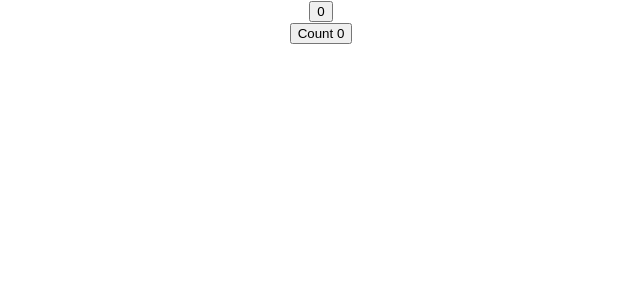
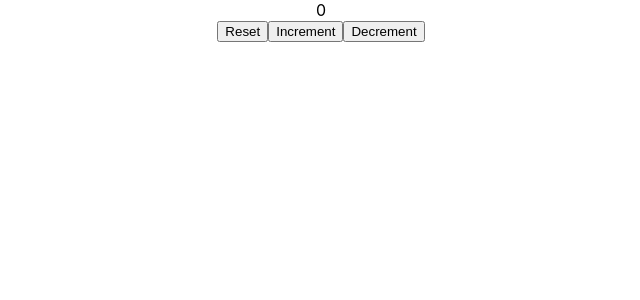
Before and after one commit to TheRakeshPurohit/reacthooks, a React (Create React App) app: page / in a window 1280 px wide. Shown: the top 300 px of the page, without its empty margins (319-959 px from the left). Built offline with nearby package versions, Linux system fonts and the light colour scheme.

Commit message:
useState with previous state

```diff
--- a/src/App.js
+++ b/src/App.js
@@ -1,12 +1,11 @@
 import React from 'react';
 import './App.css';
-import ClassCounter from './components/ClassCounter';
 import HookCounter from './components/HookCounter';
 
 function App() {
   return (
     <div className="App">
-      <ClassCounter />
+      {/* <ClassCounter /> */}
       <HookCounter />
     </div>
   );
--- a/src/components/HookCounter.js
+++ b/src/components/HookCounter.js
@@ -2,10 +2,16 @@ import React, {useState} from 'react'
 
 function HookCounter() {
 
-    const [state, setstate] = useState(0)
+    const initCount = 0
+    const [state, setstate] = useState(initCount)
     return (
         <div>
-            <button onClick={() => setstate(state + 1)}>Count {state}</button>
+            {
+                state
+            }<br />
+            <button onClick={() => setstate(initCount)}>Reset</button>
+            <button onClick={() => setstate(prevState => prevState + 1)}>Increment</button>
+            <button onClick={() => setstate(prevState => prevState - 1)}>Decrement</button>
         </div>
     )
 }
```
